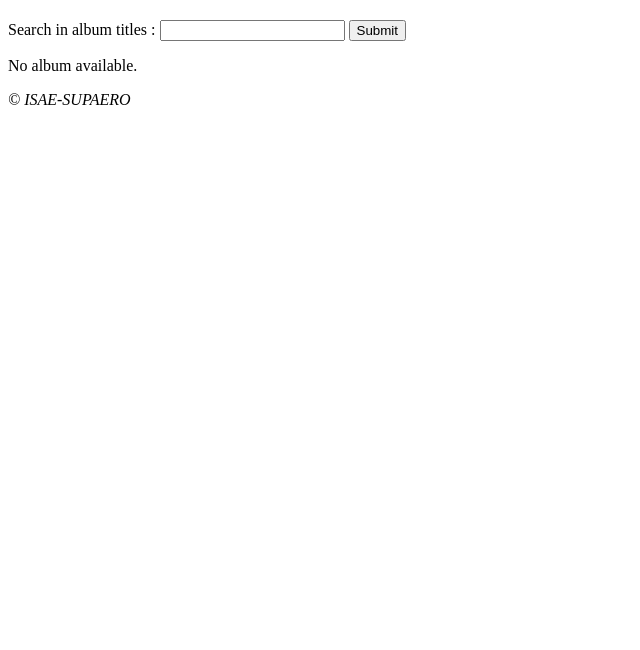
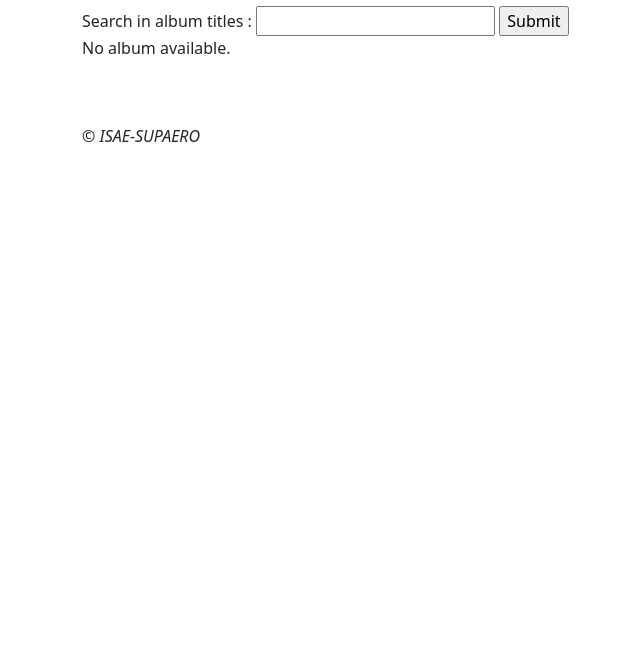
Before and after one commit to tanguy-perennou/chinook-2022, a Django app: template chinook/disks/templates/disks/albums_list.html in a window 1280 px wide. Shown: the part 150-800 px from the top of the page, without its empty margins (0-640 px from the left). Run offline with Django 4.2, Linux system fonts and the light colour scheme; the template is opened without the code that fills it: values that come from a table or form of the project are taken from there, others are empty.

Commit message:
Add Bootstrap to base template
Using Bootstrap 5, could also be BS 4
Include CSS link in head
Add JS link in body
Add <div class="..."> in body, with bootstrap styles

Reference:

- https://getbootstrap.com/docs/5.1/getting-started/introduction

```diff
--- a/chinook/templates/base.html
+++ b/chinook/templates/base.html
@@ -3,17 +3,28 @@
 <html lang="en">
 <head>
     <meta charset="UTF-8">
+    <meta name="viewport" content="width=device-width, initial-scale=1">
+    <link href="https://cdn.jsdelivr.net/npm/bootstrap@5.1.3/dist/css/bootstrap.min.css" rel="stylesheet" integrity="sha384-1BmE4kWBq78iYhFldvKuhfTAU6auU8tT94WrHftjDbrCEXSU1oBoqyl2QvZ6jIW3" crossorigin="anonymous">
     <title>{% block title %}Chinook{% endblock %}</title>
 </head>
 
 <body>
+    <script src="https://cdn.jsdelivr.net/npm/bootstrap@5.1.3/dist/js/bootstrap.bundle.min.js" integrity="sha384-ka7Sk0Gln4gmtz2MlQnikT1wXgYsOg+OMhuP+IlRH9sENBO0LRn5q+8nbTov4+1p" crossorigin="anonymous"></script>
+    <div class="container">
+        <div class="row pb-3">
             <header>
                 Chinook Assignment with SQLite<br>
                 <img src="{% static 'images/sqlite-logo.png' %}" width=80px alt="logo"/>
             </header>
+        </div>
+
         {% block content %}{% endblock %}
+
+        <div class="row pt-5">
             <footer>
                 <em>&copy; ISAE-SUPAERO</em>
             </footer>
+        </div>
+    </div>
 </body>
 </html>
```
Lines whose indentation alone changed are shown as unchanged.
